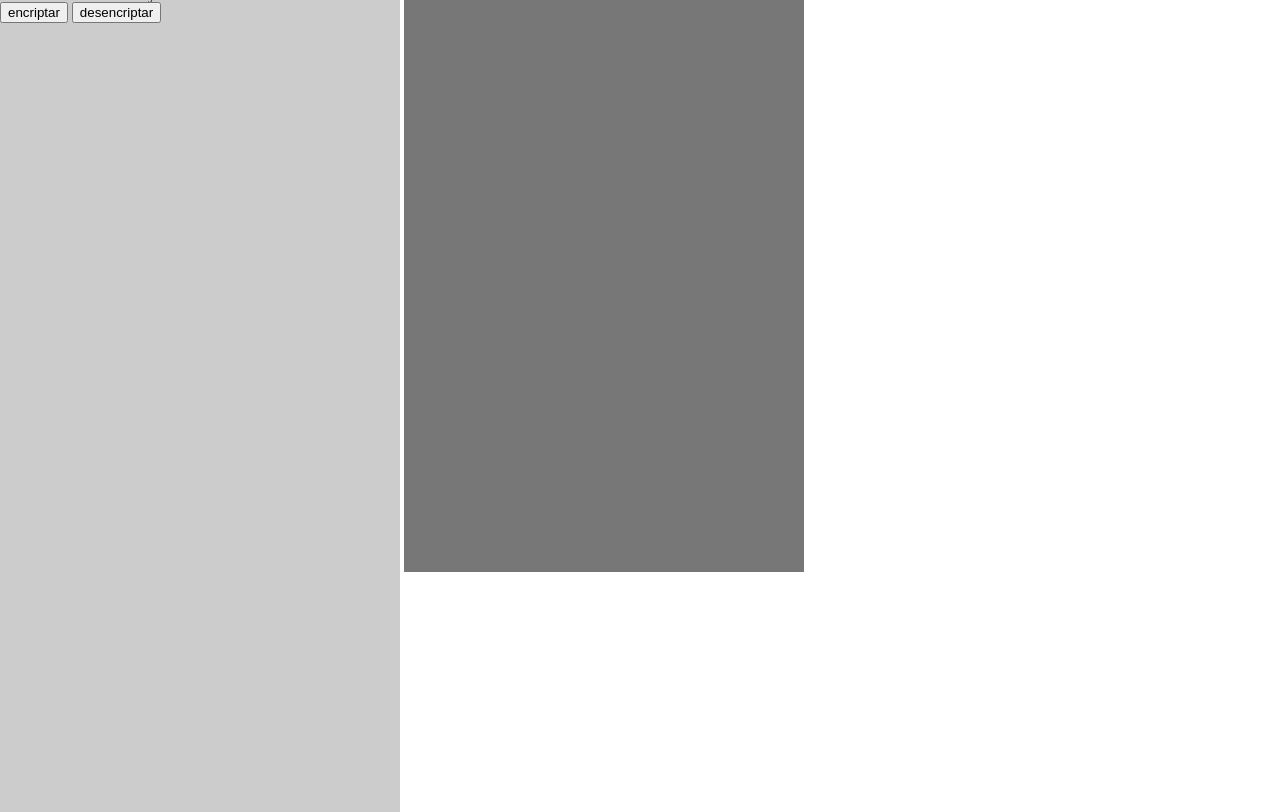
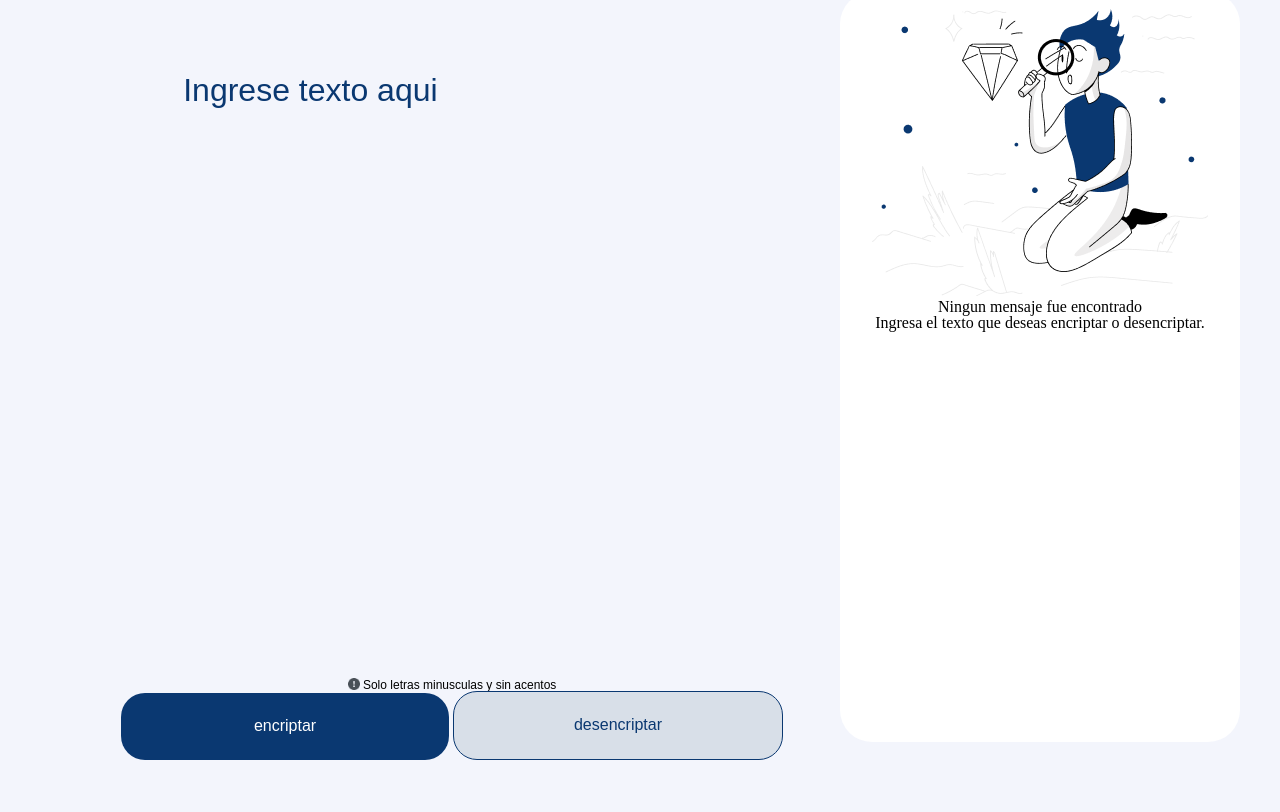
Before and after one commit to jonathan-tan-tan/Encriptador, a plain HTML site: page Index.html in a window 1280 px wide. Shown: the part 128-940 px from the top of the page. After the commit the page ends 910 px from the top, so only its background shows below. Drawn offline with Linux system fonts and the light colour scheme.

Commit message:
listo espacio encriptacion

```diff
--- a/Index.html
+++ b/Index.html
@@ -10,19 +10,32 @@
     <title>Encriptador</title>
 </head>
 <body>
-
-    <div class="espacio-encriptador">
+    <div class="logo-alura">
         <h1> <img src="images/logo.png" alt="logo alura"></h1>
-        <textarea required placeholder="Ingrese texto aqui"></textarea>
-        <p>Solo letras minusculas y sin acentos</p>
-        <button>encriptar</button>
-        <button>desencriptar</button>
     </div>
 
-    <div class="espacio-resultado">
-        <h3>Ningun mensaje fue encontrado</h3>
-        <p>Ingresa el texto que deseas encriptar o desencriptar.</p>
+
+    <div class="espacio-total">
+
+        <div class="espacio-encriptador">
+
+            <textarea required placeholder="Ingrese texto aqui" ></textarea>
+            <p><img src="images/sig.png" alt="simbolo advertencia">  Solo letras minusculas y sin acentos</p>
+            <button id="boton-encriptar">encriptar</button>
+            <button id="boton-desencriptar">desencriptar</button>
+
+       </div>
+
+
+
+       <div class="espacio-resultado">
+        <img src="images/Muñeco.png" alt="">
+           <h3>Ningun mensaje fue encontrado</h3>
+           <p> Ingresa el texto que deseas encriptar o desencriptar.</p>
+       </div>
+
     </div>
+
 
 </body>
 </html>
--- a/style.css
+++ b/style.css
@@ -1,13 +1,99 @@
+body{
+    background: #f3f5fc;
+}
+.espacio-total{
+    text-align: right;
+    height: 750px;
+}
+
+.logo-alura{
+
+    height: 40px;
+    width: auto;
+    margin: 40px;
+    display: block;
+}
+
 .espacio-encriptador{
-    background: #cccccc;
+    text-align: center;
+    background: #f3f5fc;
+    display: inline-block;
+    width: 60%;
+    height: 100%;
+    vertical-align: top;
+
+
+}
+
+.espacio-encriptador textarea{
+
+    background: #f3f5fc;
+    border: none;
+    resize: none;
+    outline: none;
+    width: 70%;
+    height: 75%;
+    padding: 40px;
+    font-size: 32px;
+    font-family: Arial, Helvetica, sans-serif;
+    margin-top: 40px;
+
+}
+
+::placeholder{
+    color:#0A3871;
+}
+
+.espacio-encriptador img{
+    height: 12px;
+    vertical-align: text-top;
+}
+
+.espacio-encriptador p{
+    font-size: 12px;
+
+
+    font-family: Arial, Helvetica, sans-serif;
+    color: #000;
+}
+
+#boton-encriptar{
+    height: 67px;
+    width: 328px;
+    font-family: Arial, Helvetica, sans-serif;
+    font-size: 16px;
+    border-radius: 24px;
+    color: white;
+    background: #0A3871;
+    border: none;
+    position: relative;
+    vertical-align: bottom;
+}
+
+
+
+#boton-desencriptar{
+    all: unset;
+    height: 67px;
+    width: 328px;
+    font-family: Arial, Helvetica, sans-serif;
+    font-size: 16px;
+    border-radius: 24px;
+    background:  #D8DFE8;
+    color:  #0A3871;
+    border: solid 1px;
+    border-color: #0A3871;
+
+}
+
+.espacio-resultado{
+    text-align: center;
+    background: #ffffff;
     display: inline-block;
     width: 400px;
-    height: 940px;
+    height:750px;
+    vertical-align: top;
+    margin-right: 40px;
+    margin-bottom: 40px;
+    border-radius: 32px;
 }
-.espacio-resultado{
-background: #777777;
-display: inline-block;
-width: 400px;
-height: 700px;
-vertical-align: top;
-}
```
